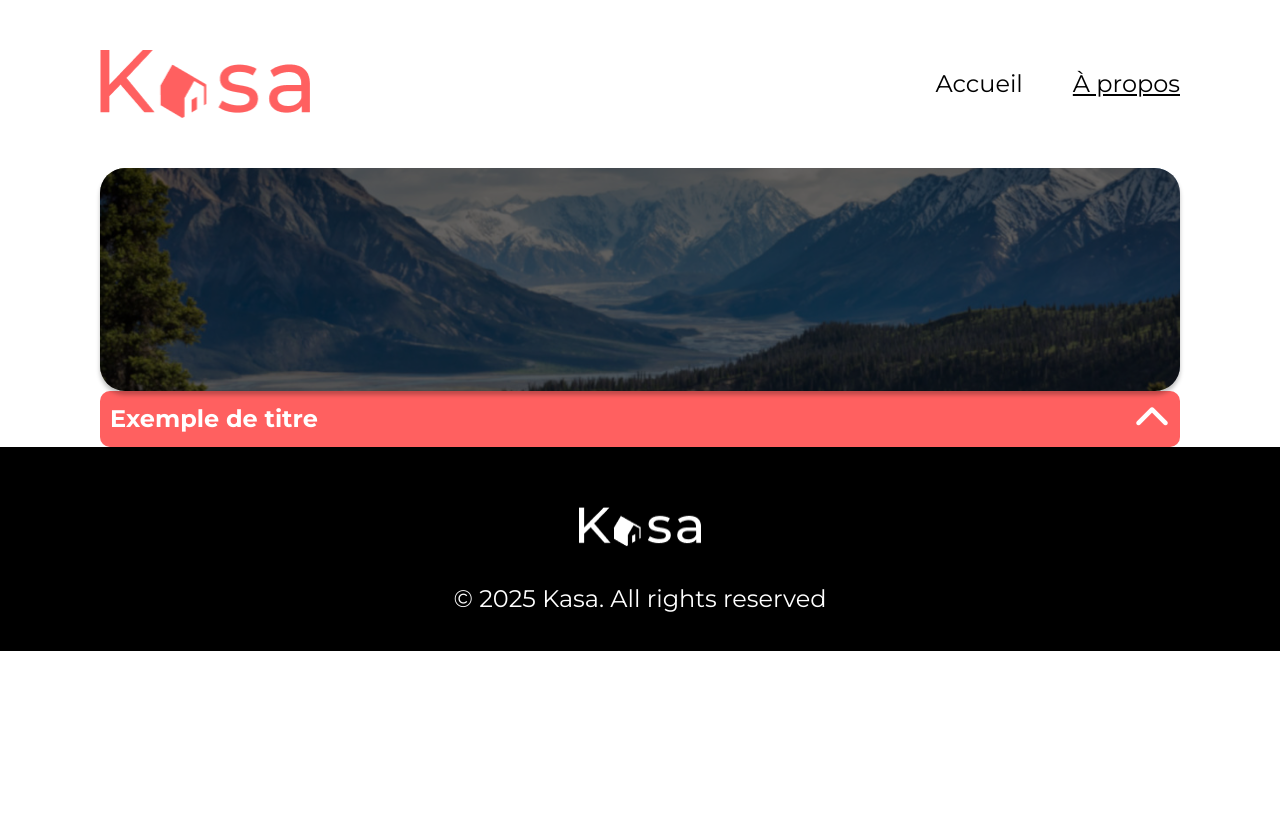
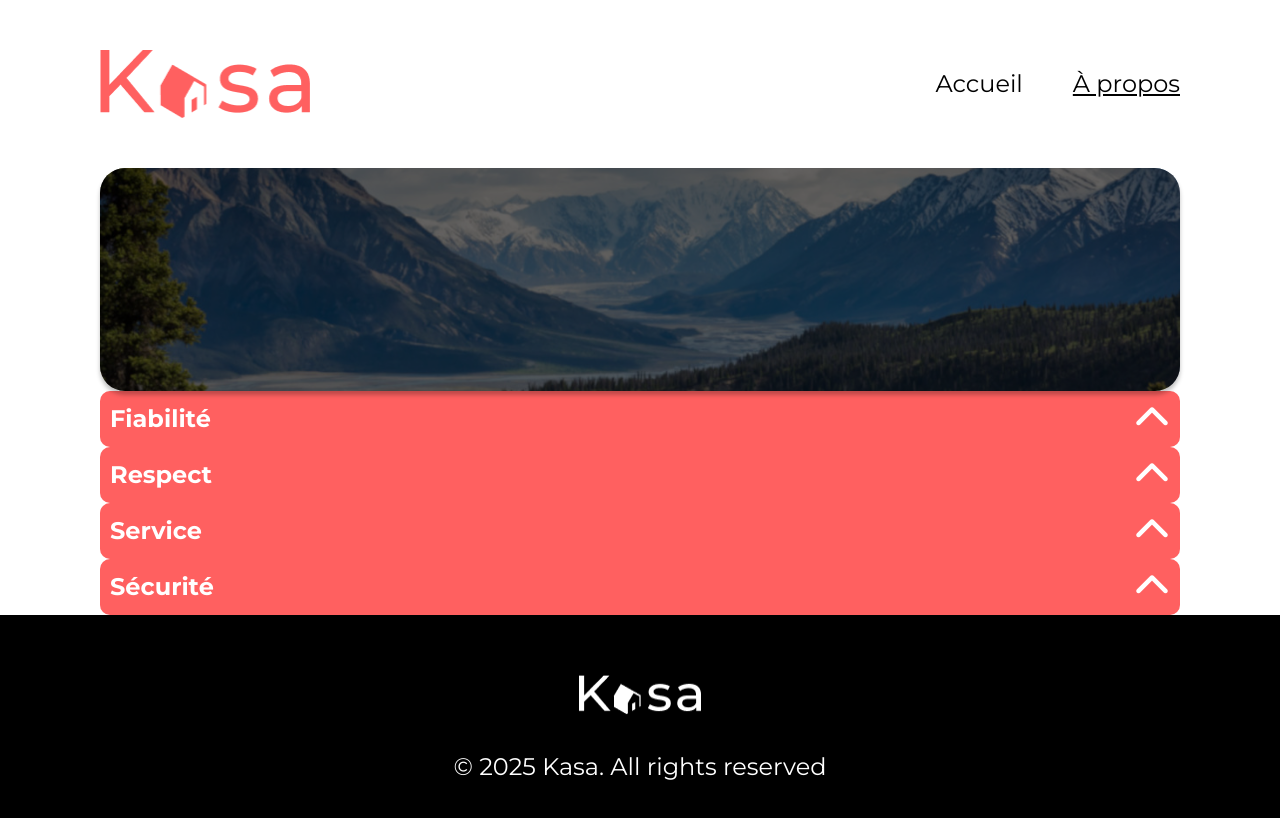
Before and after one commit to n-bon/kasa-oc, a React (Vite) app: page /a-propos in a window 1280 px wide. Built offline with nearby package versions, Linux system fonts and the light colour scheme.

Commit message:
Build (About) Add map function to create about page with collapse component

```diff
--- /dev/null
+++ b/src/assets/style/About.scss
@@ -0,0 +1 @@
+@use 'vars.scss' as *;
--- a/src/assets/style/Collapse.scss
+++ b/src/assets/style/Collapse.scss
@@ -41,8 +41,10 @@
     }
     &__content {
         font-size: $medium-small-text;
+        line-height: $medium-text;
         @container collapse (max-width: 400px) {
             font-size: $xtra-small-text;
+            line-height: $small-text;
         }
         //était initial caché, nécessaire pour la transition
         padding-left: $small;
--- a/src/pages/About/index.jsx
+++ b/src/pages/About/index.jsx
@@ -1,16 +1,43 @@
+//import components
 import Banner from '../../assets/components/Banner'
-import backgroundImage from '../../../public/images/mountains.jpg'
 import Collapse from '../../assets/components/Collapse'
 
+//import banner image
+import backgroundImage from '../../../public/images/mountains.jpg'
+
+//import style
+import '../../assets/style/About.scss'
+
 function About () {
+    const aboutContent = [
+        {
+            "head" : "Fiabilité",
+            "child" : "Les annonces postées sur Kasa garantissent une fiabilité totale. Les photos sont conformes aux logements et toutes les informations sont régulièrement vérifiées par nos équipes."
+        },
+        {
+            "head" : "Respect",
+            "child" : "La bienveillance fait partie des valeurs fondatrices de Kasa. Tout comportement discriminatoire ou de perturbation du voisinage entraînera une exclusion de notre plateforme."
+        },
+        {
+            "head" : "Service",
+            "child" : "La qualité de service est au cœur de notre engagement chez Kasa. Nous veillons à ce que chaque interaction, que ce soit avec nos hôtes ou nos locataires, soit empreinte de respect et de bienveillance."
+        },
+        {
+            "head" : "Sécurité",
+            "child" : "La sécurité est la priorité de Kasa. Aussi bien pour nos hôtes que pour les voyageurs, chaque logement correspond aux critères de sécurité établis par nos services. En laissant une note aussi bien à l'hôte qu'au locataire, cela permet à nos équipes de vérifier que les standards sont bien respectés. Nous organisons également des ateliers sur la sécurité domestique pour nos hôtes."
+        }
+    ]
     return (
-        <main>
+        <main className='about'>
             <Banner title='' image={backgroundImage}/>
-            <section>
-                <Collapse
-                title='Exemple de titre'
-                content= 'Exemple de contenu'
-                />
+            <section className='about__collapseGrid'>
+                {aboutContent.map((aboutItem, index) => (
+                    <Collapse
+                    key={index}
+                    title={aboutItem.head}
+                    content={aboutItem.child}
+                    />
+                ))}
             </section>
         </main>
     )
```
